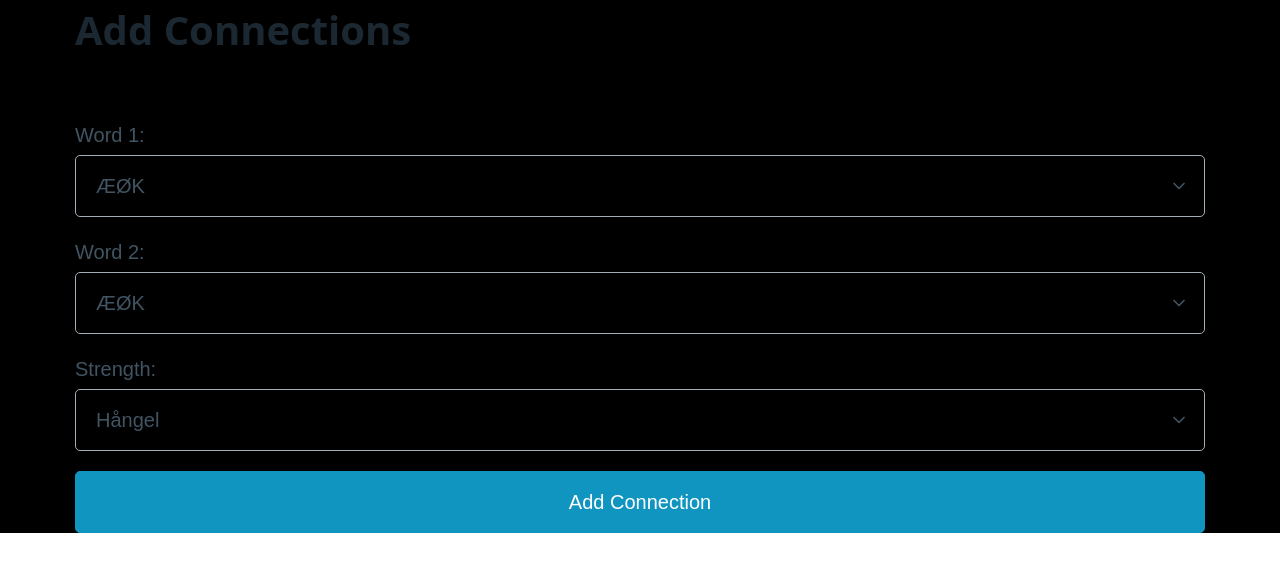
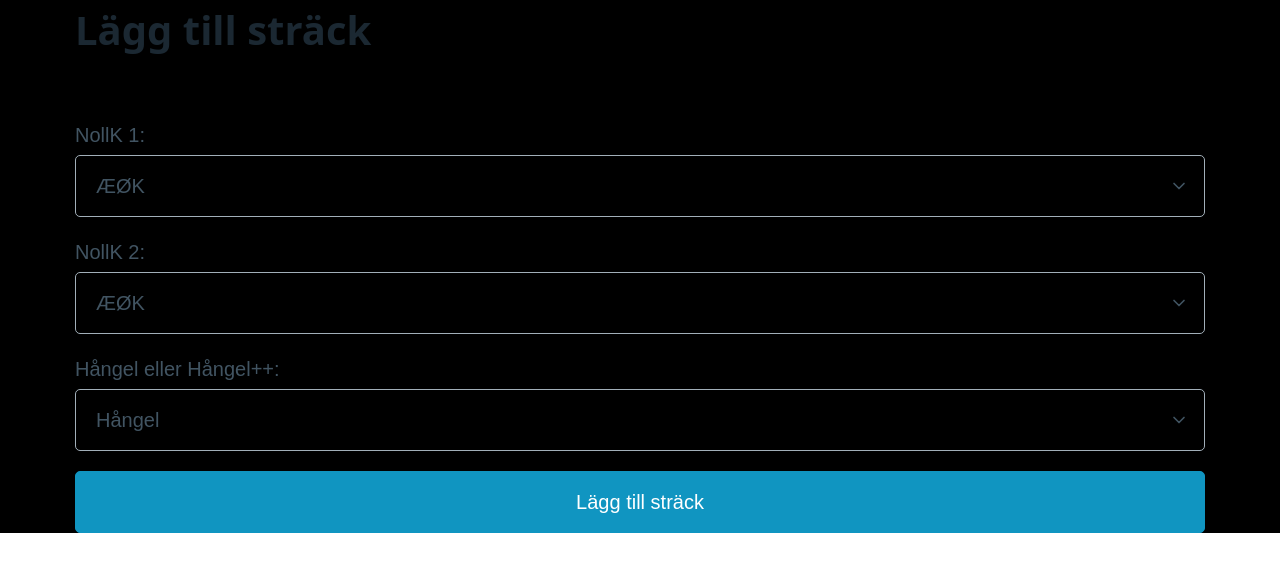
Before and after one commit to C4illin/ConnectWords, a website: page public/join.html in a window 1280 px wide. Drawn offline with nearby package versions, Linux system fonts and the light colour scheme; no server answers.

Commit message:
added right text on pages

```diff
--- a/public/join.html
+++ b/public/join.html
@@ -4,17 +4,17 @@
 <head>
   <meta charset="UTF-8">
   <meta name="viewport" content="width=device-width, initial-scale=1.0">
-  <title>Add Connections</title>
+  <title>Smittspårning</title>
   <link rel="stylesheet" href="style.css">
   <link rel="stylesheet" href="https://cdn.jsdelivr.net/npm/@picocss/pico@1/css/pico.min.css">
 </head>
 
 <body>
   <div class="container">
-    <h1>Add Connections</h1>
+    <h1>Lägg till sträck</h1>
     <div class="word-form">
       <form>
-        <label for="word1">Word 1:</label>
+        <label for="word1">NollK 1:</label>
         <select id="word1" name="word1" required>
           <option value="ÆØK">ÆØK</option>
           <option value="AØK">AØK</option>
@@ -35,7 +35,7 @@
           <option value="VØK">VØK</option>
           <option value="ZØK">ZØK</option>
         </select>
-        <label for="word2">Word 2:</label>
+        <label for="word2">NollK 2:</label>
         <select list="nollk" id="word2" name="word2" required>
           <option value="ÆØK">ÆØK</option>
           <option value="AØK">AØK</option>
@@ -58,7 +58,7 @@
         </select>
 
 
-        <label for="strength">Strength:</label>
+        <label for="strength">Hångel eller Hångel++:</label>
         <select id="strength" name="strength">
           <option value="1">Hångel</option>
           <option value="2">Hångel++</option>
@@ -66,7 +66,7 @@
           <option value="4">4</option>
           <option value="5">5</option> -->
         </select>
-        <button type="submit" class="button">Add Connection</button>
+        <button type="submit" class="button">Lägg till sträck</button>
       </form>
     </div>
   </div>
```
Also changed, not shown: public/host.html (+1 -1 lines), public/index.html (+2 -2 lines).
